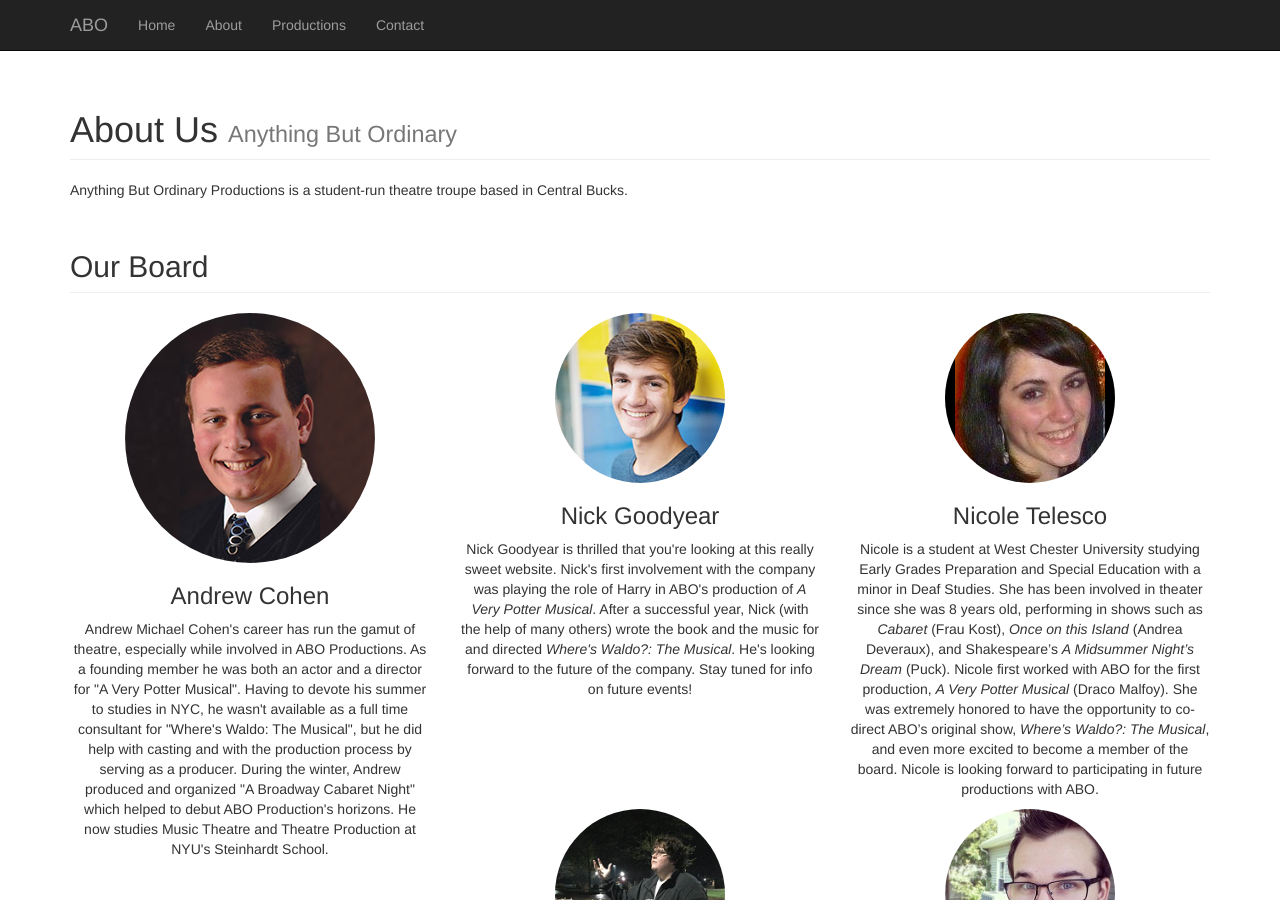
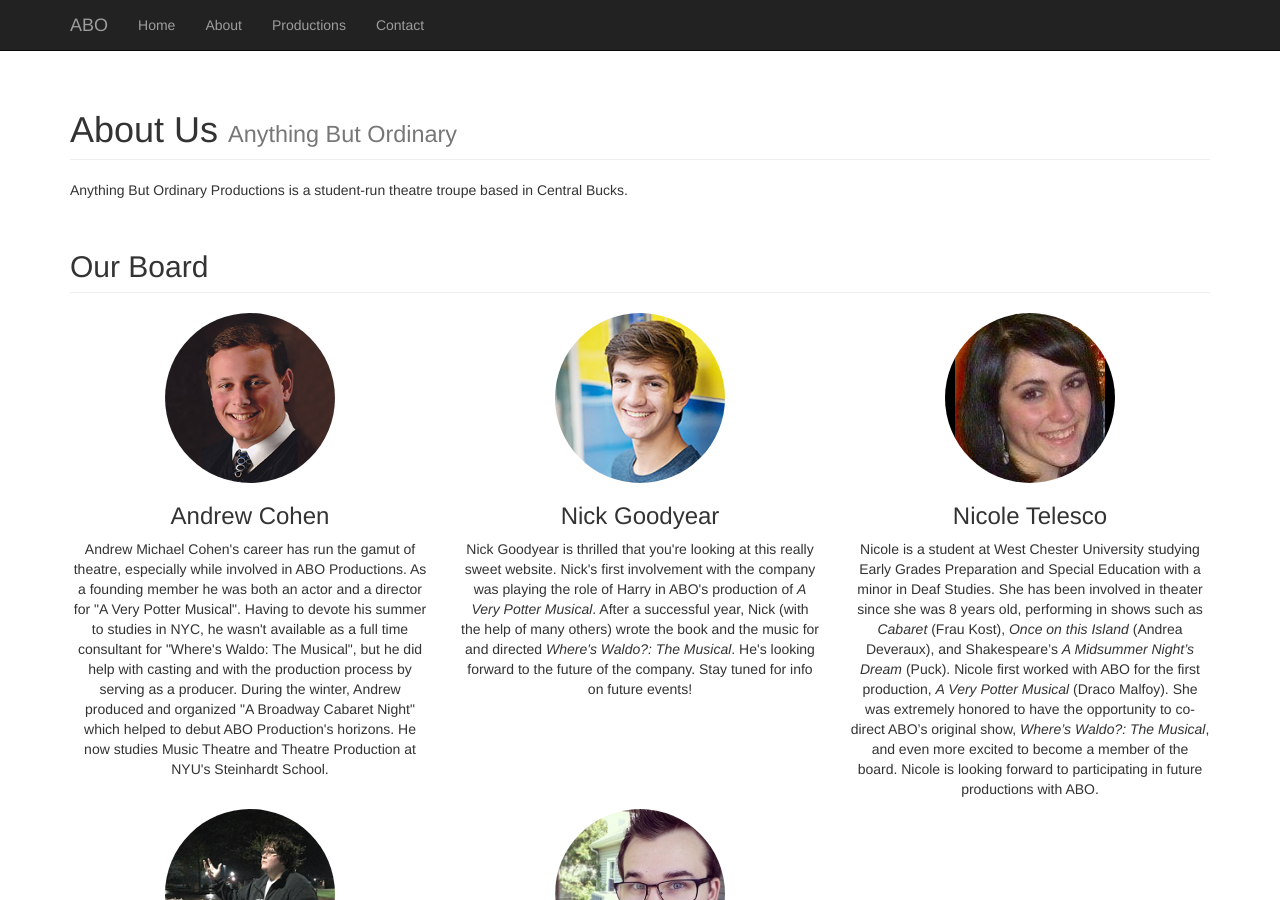
Before and after one commit to ABOProductions/aboproductions.github.io, a Jekyll site: the page about.html, which Jekyll copies as it is, in a window 1280 px wide and 900 px high. Built offline with Jekyll 4.4.1, drawn with Linux system fonts in a browser that asks for light colours; nearby versions of some CDN libraries; library files that are not in the unit come from our copies.

Commit message:
FIX AC PICTURE SIZE

```diff
--- a/about.html
+++ b/about.html
@@ -110,7 +110,7 @@
                 <h2 class="page-header">Our Board</h2>
             </div><!---->
             <div class="col-lg-4 col-sm-6 text-center">
-                <img class="img-circle img-responsive img-center" src="/img/board/AndrewCohen_sq.jpg" alt="Andrew Cohen">
+                <img class="img-circle img-responsive img-center biopicture" src="/img/board/AndrewCohen_sq.jpg" alt="Andrew Cohen">
                 <h3>Andrew Cohen
                 </h3>
                 <p>Andrew Michael Cohen's career has run the gamut of theatre, especially while involved in ABO Productions. As a founding member he was both an actor and a director for "A Very Potter Musical". Having to devote his summer to studies in NYC, he wasn't available as a full time consultant for "Where's Waldo: The Musical", but he did help with casting and with the production process by serving as a producer. During the winter, Andrew produced and organized "A Broadway Cabaret Night" which helped to debut ABO Production's horizons. He now studies Music Theatre and Theatre Production at NYU's Steinhardt School.</p>
```
